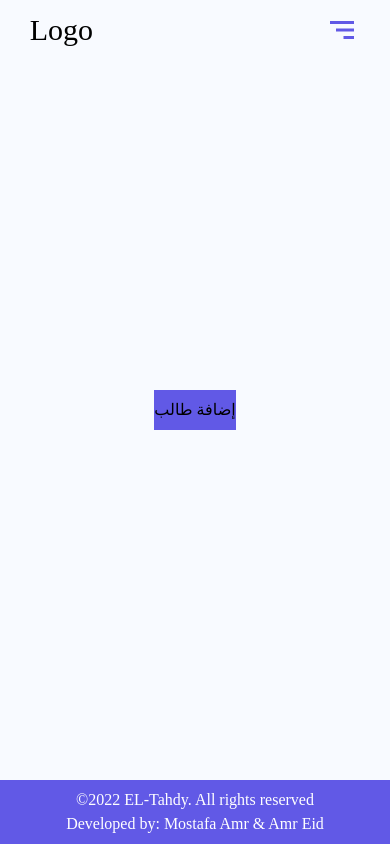
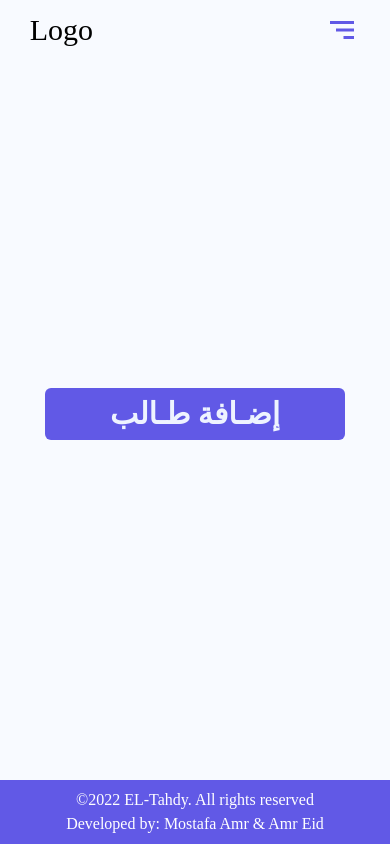
Before and after one commit to MostafaAmrHamed/ELTahdy, a Next.js app: page /addStudent in a window 390 px wide. Built offline with nearby package versions, Linux system fonts and the light colour scheme; a web font is replaced by a local one.

Commit message:
feat(add-student): header and responsive

```diff
--- a/components/Header.tsx
+++ b/components/Header.tsx
@@ -2,8 +2,10 @@ import React from "react";
 
 function Header() {
   return (
-    <div className="bg-color-4 py-2 w-fit text-center mx-auto">
-      <h1> إضافة طالب </h1>
+    <div className="bg-color-4 py-2 w-[300px] md:w-[350px] md:py-3 text-center rounded-md mx-auto mt-2">
+      <h1 className="text-color-2 font-semibold text-3xl md:text-4xl">
+        إضـافة طـالب
+      </h1>
     </div>
   );
 }
```
